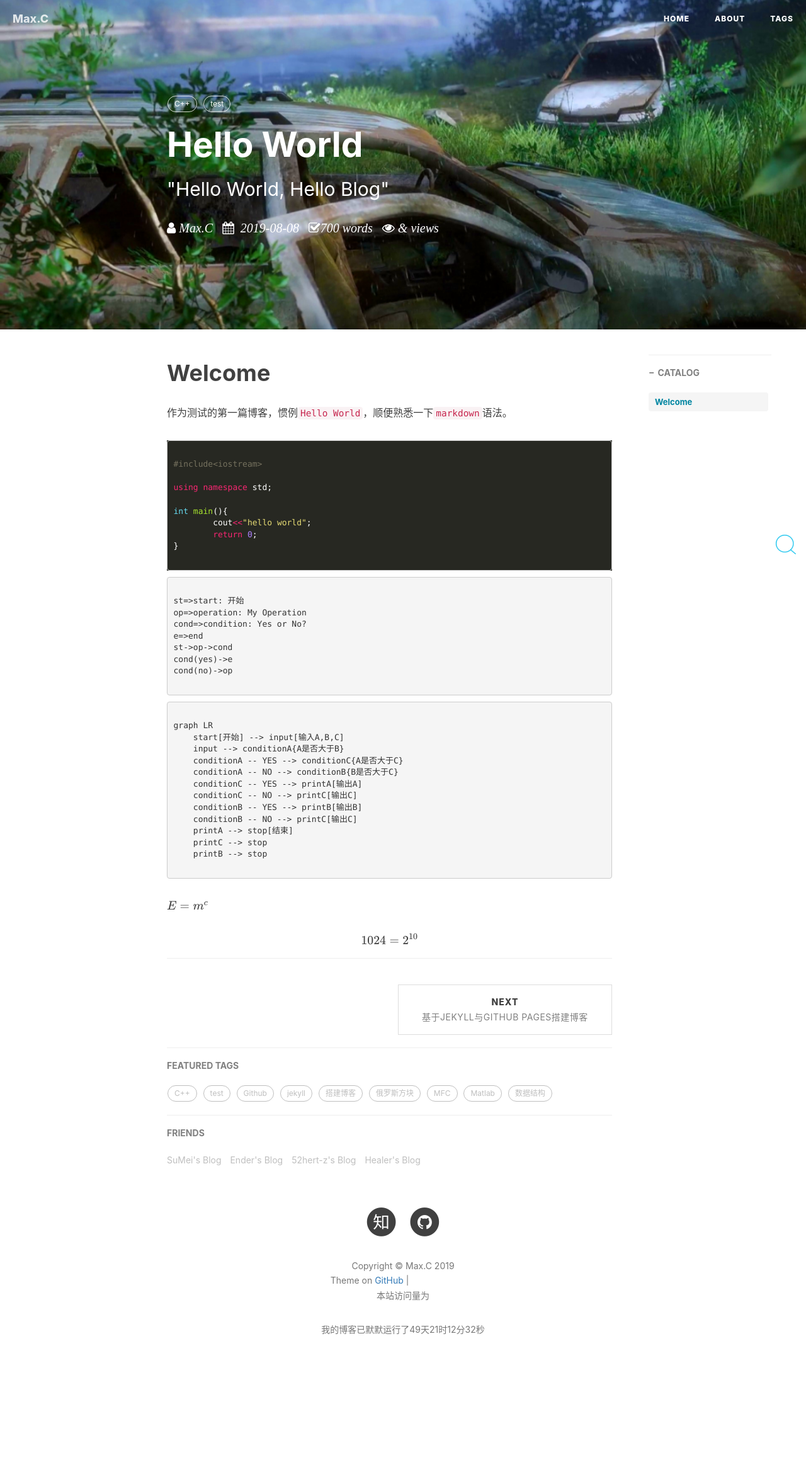
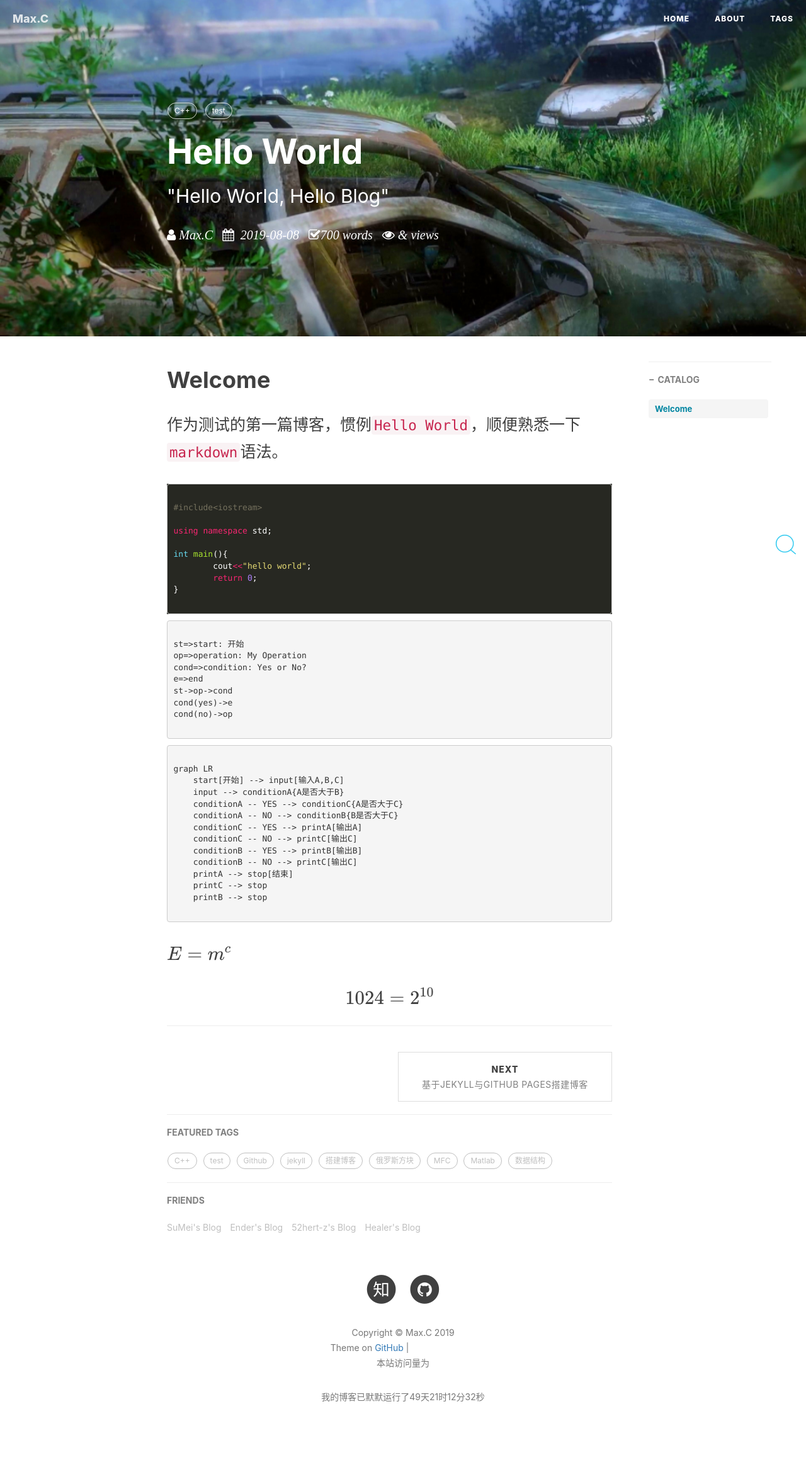
Before and after one commit to 437436999/437436999-coder.github.io, a Jekyll site: the page built from _posts/2019-08-08-hello-world.md, in a window 1280 px wide. Shown: the whole page at 63% size. Built offline with Jekyll 4.4.1, drawn with Linux system fonts in a browser that asks for light colours; nearby versions of some CDN libraries; formulas are drawn with MathJax 3; comment, search, counter and statistics services are not loaded; before the commit the page ends 2215 px from its top, so only the background shows below that; grey boxes are pictures that could not be loaded.

Commit message:
Update hux-blog.css

```diff
--- a/css/hux-blog.css
+++ b/css/hux-blog.css
@@ -136,7 +136,7 @@ body {
      */
   font-family: -apple-system, BlinkMacSystemFont, "Helvetica Neue", "Arial", "PingFang SC", "Hiragino Sans GB", "STHeiti", "Microsoft YaHei", "Microsoft JhengHei", "Source Han Sans SC", "Noto Sans CJK SC", "Source Han Sans CN", "Noto Sans SC", "Source Han Sans TC", "Noto Sans CJK TC", "WenQuanYi Micro Hei", SimSun, sans-serif;
   line-height: 1.7;
-  font-size: 16px;
+  font-size: 25px;
   color: #404040;
   overflow-x: hidden;
 }
@@ -223,7 +223,7 @@ pre,
 }
 pre code {
   display: block;
-  width: 20px;
+  width: auto;
   white-space: pre;
   word-wrap: normal;
 }
```
